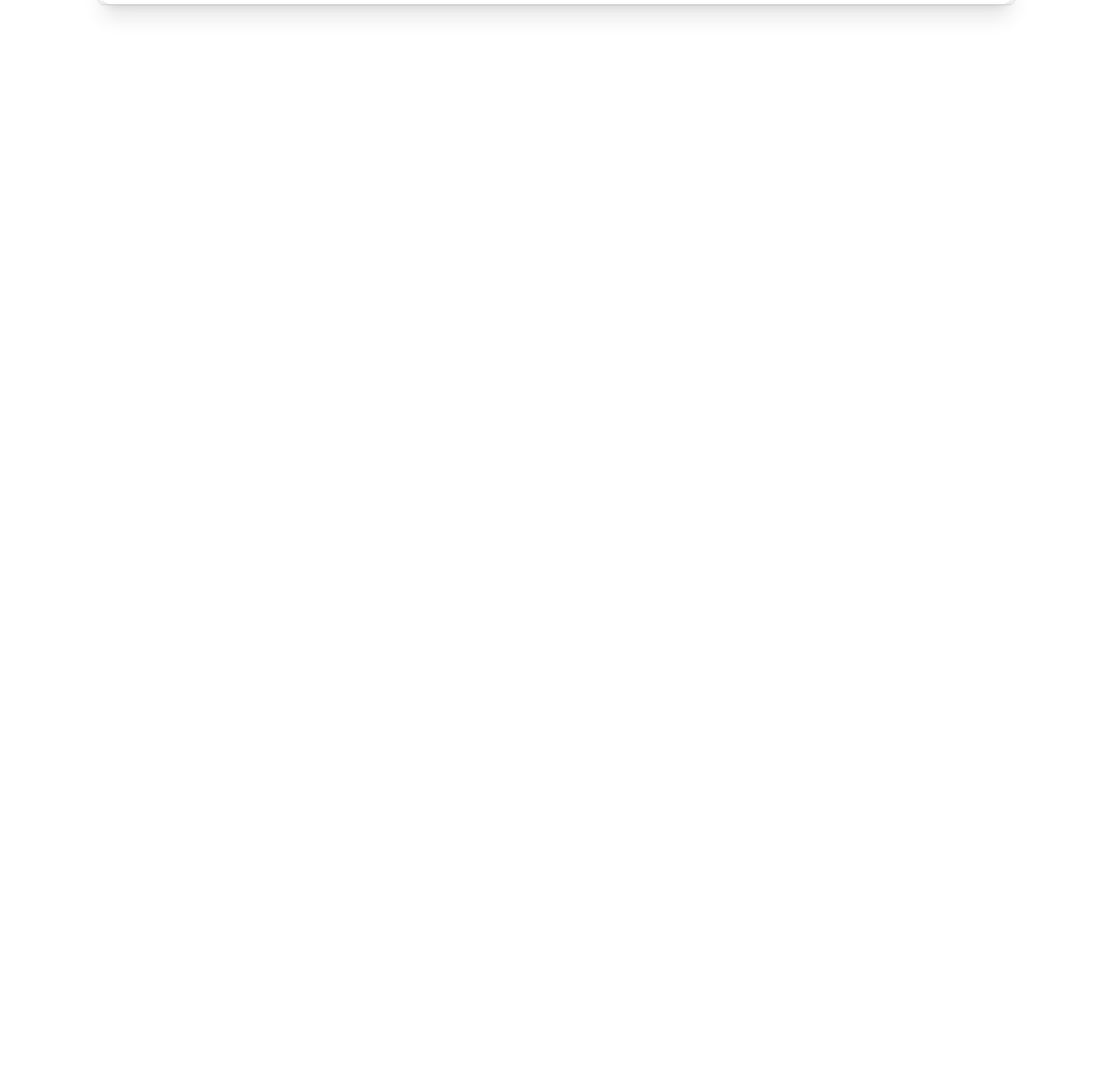
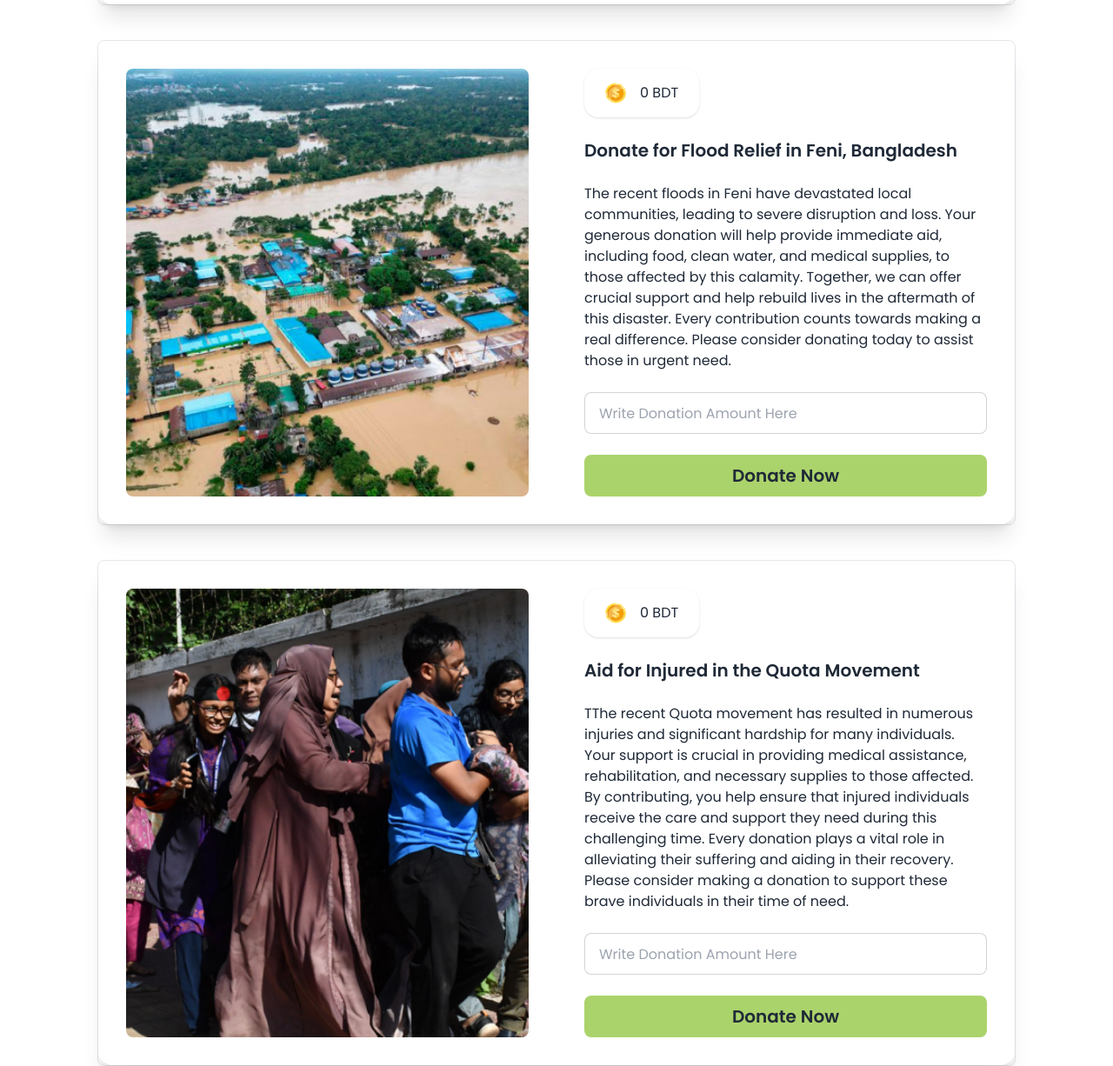
Before and after one commit to sumaya257/assignment5-DOM-Donate, a plain HTML site: page index.html in a window 1280 px wide. Shown: the part 737-1963 px from the top of the page at 87% size. Before the commit the page ends 800 px from the top, so only its background shows below. Drawn offline with nearby package versions, Linux system fonts and the light colour scheme.

Commit message:
making-common-function-for-the-3-cards

```diff
--- a/index.html
+++ b/index.html
@@ -35,7 +35,7 @@
         </div>
         <div class="navbar-end lg:flex lg:gap-3">
             <img src="./assets/coin.png" alt="loading..">
-            <h4>5500 BDT</h4>
+            <h4 id="main-balance">5500 BDT</h4>
         </div>
       </div>
 
@@ -57,20 +57,75 @@
                       <div class="stats shadow">
                           <div class="stat flex">
                               <img src="./assets/coin.png" alt="" class="w-6 h-6">
-                                <h4 id="totalDonation">0 BDT</h4>
+                              <h4 class="totalDonation" id="totalDonation-noakhali">0 BDT</h4>
                           </div>
                       </div>
                   </div>
                   <div class="flex flex-col gap-6">
                       <h2 class="card-title">Donate for Flood at Noakhali, Bangladesh</h2>
                       <p>The recent floods in Noakhali have caused significant damage to homes and infrastructure. Your donation will help provide essential supplies to those affected by this disaster. Every contribution, big or small, makes a difference. Please join us in supporting the relief efforts and making a positive impact on the lives of those in need.</p>
-                    <input id="input-value" type="text" placeholder="Write Donation Amount Here" class="input input-bordered  w-full" />
-                    <h4 id="donate-btn" class="btn btn-ghost text-xl px-8 bg-[#ABD36B]">Donate Now</h4>
+                      <input id="input-value-noakhali" type="text" placeholder="Write Donation Amount Here" class="input input-bordered w-full" />
+                      <h4 data-card="noakhali" class="donate-btn btn btn-ghost text-xl px-8 bg-[#ABD36B]">Donate Now</h4>
                   </div>
               </div>
           </div>
       </div>
   </div>
+
+  <!-- card-2 -->
+  <div class="mx-8 lg:mx-28 border rounded-lg mt-10">
+      <div class="card bg-base-100 shadow-xl">
+          <div class="grid grid-cols-1 lg:grid-cols-2">
+              <figure class="p-8">
+                  <img src="./assets/feni.png" alt="loading.." class="w-full h-full object-cover rounded-lg"/>
+              </figure>
+              <div class="card-body flex gap-6">
+                  <div>
+                      <div class="stats shadow">
+                          <div class="stat flex">
+                              <img src="./assets/coin.png" alt="" class="w-6 h-6">
+                              <h4 class="totalDonation" id="totalDonation-feni">0 BDT</h4>
+                          </div>
+                      </div>
+                  </div>
+                  <div class="flex flex-col gap-6">
+                      <h2 class="card-title">Donate for Flood Relief in Feni, Bangladesh</h2>
+                      <p>The recent floods in Feni have devastated local communities, leading to severe disruption and loss. Your generous donation will help provide immediate aid, including food, clean water, and medical supplies, to those affected by this calamity. Together, we can offer crucial support and help rebuild lives in the aftermath of this disaster. Every contribution counts towards making a real difference. Please consider donating today to assist those in urgent need.</p>
+                      <input id="input-value-feni" type="text" placeholder="Write Donation Amount Here" class="input input-bordered w-full" />
+                      <h4 data-card="feni" class="donate-btn btn btn-ghost text-xl px-8 bg-[#ABD36B]">Donate Now</h4>
+                  </div>
+              </div>
+          </div>
+      </div>
+  </div>
+
+  <!-- card 3 -->
+  <div class="mx-8 lg:mx-28 border rounded-lg mt-10">
+    <div class="card bg-base-100 shadow-xl">
+        <div class="grid grid-cols-1 lg:grid-cols-2">
+            <figure class="p-8">
+                <img src="./assets/quota-protest.png" alt="loading.." class="w-full h-full object-cover rounded-lg"/>
+            </figure>
+            <div class="card-body flex gap-6">
+                <div>
+                    <div class="stats shadow">
+                        <div class="stat flex">
+                            <img src="./assets/coin.png" alt="" class="w-6 h-6">
+                            <h4 class="totalDonation" id="totalDonation-quota">0 BDT</h4>
+                        </div>
+                    </div>
+                </div>
+                <div class="flex flex-col gap-6">
+                    <h2 class="card-title">Aid for Injured in the Quota Movement</h2>
+                    <p>TThe recent Quota movement has resulted in numerous injuries and significant hardship for many individuals. Your support is crucial in providing medical assistance, rehabilitation, and necessary supplies to those affected. By contributing, you help ensure that injured individuals receive the care and support they need during this challenging time. Every donation plays a vital role in alleviating their suffering and aiding in their recovery. Please consider making a donation to support these brave individuals in their time of need.</p>
+                    <input id="input-value-quota" type="text" placeholder="Write Donation Amount Here" class="input input-bordered w-full" />
+                    <h4 data-card="quota" class="donate-btn btn btn-ghost text-xl px-8 bg-[#ABD36B]">Donate Now</h4>
+                </div>
+            </div>
+        </div>
+    </div>
+</div>
+
 
   <!-- modal -->
   <div id="successModal" class="hidden fixed inset-0 bg-gray-800 bg-opacity-75
@@ -78,8 +133,8 @@
       <div class="bg-white p-8 rounded-lg shadow-lg flex flex-col justify-center items-center gap-3">
           <h2 class="text-2xl font-bold">Congratulations!</h2>
           <img src="./assets/coin.png" alt="">
-          <p>Thank you for your generous donation of <span id="modal-amount"></span> BDT.</p>
-          <h3>Successfully</h3>
+          <p>Thank you for your generous donation of <span id="modal-amount"></span></p>
+          <h3 class="font-semibold">Successfully</h3>
           <button id="closeModal" class="btn btn-primary mt-4">Close confirmation</button>
       </div>
   </div>
--- a/index.js
+++ b/index.js
@@ -26,30 +26,43 @@
 
 //donation amount setting
 const donateBtn = document.getElementById('donate-btn');
+//common function
+function handleDonation(cardId) {
+    const inputValue = parseFloat(document.getElementById(`input-value-${cardId}`).value);
+    let totalBalance = parseFloat(document.getElementById(`totalDonation-${cardId}`).innerText)
+    let mainBalance = parseFloat(document.getElementById('main-balance').innerText);
 
-donateBtn.addEventListener('click', function() {
-    const inputValue = parseFloat(document.getElementById('input-value').value);
-    let totalBalance = parseFloat(document.getElementById('totalDonation').innerText)
     if (inputValue > 0 && !isNaN(inputValue)) {
         totalBalance += inputValue;
-        // Update the donation amount
-        document.getElementById('totalDonation').innerText = totalBalance + ' BDT';
+        mainBalance -= inputValue;
+
+        // Update the donation amount for the specific card
+        document.getElementById(`totalDonation-${cardId}`).innerText = totalBalance + ' BDT';
+        document.getElementById('main-balance').innerText = mainBalance + ' BDT';
 
         // Update the modal with the donation amount
-        document.getElementById('modal-amount').innerText = inputValue;
+        document.getElementById('modal-amount').innerText = inputValue + ' BDT';
 
         // Show the modal
         document.getElementById('successModal').classList.remove('hidden');
 
         // Clear input value
-        document.getElementById('input-value').value = '';
+        document.getElementById(`input-value-${cardId}`).value = '';
     } else {
         // error alert for invalid or negative input
         alert('Please enter a valid positive number.');
     }
-});
+}
 
 // Close modal
 document.getElementById('closeModal').addEventListener('click', function() {
     document.getElementById('successModal').classList.add('hidden');
 });
+
+// Add event listeners to all donate buttons
+document.querySelectorAll('.donate-btn').forEach(function(button) {
+    button.addEventListener('click', function() {
+        const cardId = this.getAttribute('data-card');
+        handleDonation(cardId);
+    });
+});
```
Lines whose indentation alone changed are shown as unchanged.
